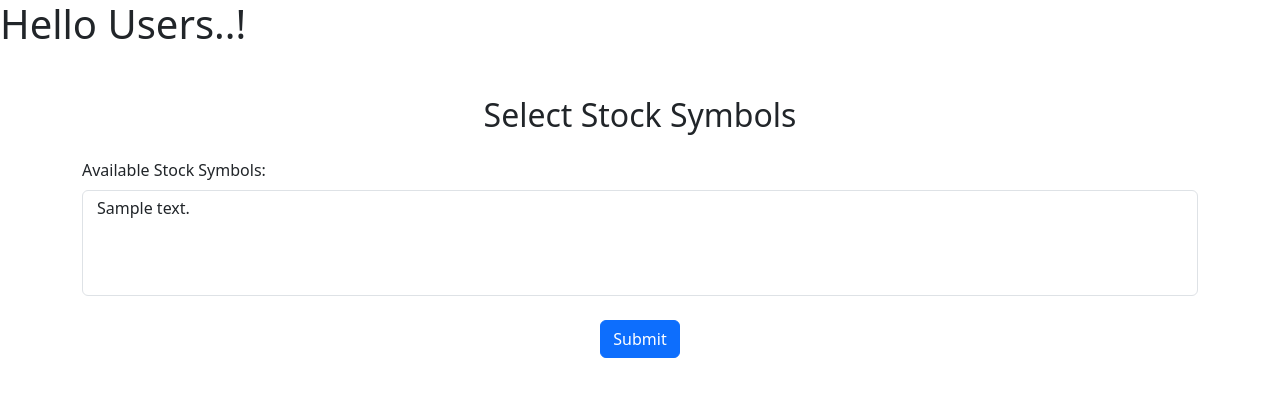
After one commit to khatrikajal/Live-Stock-Notifier, a Django app: template backend/templates/select_symbols.html in a window 1280 px wide. The commit adds this page. Shown: the top 397 px of the page. Run offline with Django 5.2, Linux system fonts and the light colour scheme; the template is opened without the code that fills it: most values are stand-ins (such as "Sample title", 1, 10 or a date in 2020).

Commit message:
selecting stock symbols

```diff
--- a/backend/live_stock_app/urls.py
+++ b/backend/live_stock_app/urls.py
@@ -3,6 +3,7 @@ from . import views
 
 urlpatterns = [
     path('', views.home, name='home'),
+    path('select_stock/', views.select_symbols, name='select_symbols'),
     path('stock_data/', views.fetch_stock_data, name='stock_data'),
 
 ]
--- a/backend/templates/base.html
+++ b/backend/templates/base.html
@@ -5,6 +5,14 @@
     <meta charset="UTF-8">
     <meta name="viewport" content="width=device-width, initial-scale=1.0">
     <title>Test App</title>
+
+    <!-- Bootstrap CSS -->
+    <link href="https://cdn.jsdelivr.net/npm/bootstrap@5.3.0/dist/css/bootstrap.min.css" rel="stylesheet">
+
+    <!-- Bootstrap Select CSS -->
+    <link href="https://cdnjs.cloudflare.com/ajax/libs/bootstrap-select/1.13.18/css/bootstrap-select.min.css"
+        rel="stylesheet">
+
 </head>
 
 <body>
@@ -13,7 +21,14 @@
 
 
     {% endblock %}
+    <!-- jQuery (Required for Bootstrap Select) -->
+    <script src="https://code.jquery.com/jquery-3.6.0.min.js"></script>
 
+    <!-- Bootstrap JS -->
+    <script src="https://cdn.jsdelivr.net/npm/bootstrap@5.3.0/dist/js/bootstrap.bundle.min.js"></script>
+
+    <!-- Bootstrap Select JS -->
+    <script src="https://cdnjs.cloudflare.com/ajax/libs/bootstrap-select/1.13.18/js/bootstrap-select.min.js"></script>
 </body>
 
 </html>
--- /dev/null
+++ b/backend/templates/select_symbols.html
@@ -0,0 +1,42 @@
+{% extends "base.html" %}
+
+{% block content %}
+<div class="container my-5">
+    <h2 class="text-center mb-4">Select Stock Symbols</h2>
+    <form method="post">
+        {% csrf_token %}
+        <div class="form-group">
+            <label for="stockSymbols" class="form-label">Available Stock Symbols:</label>
+            <select class="form-select" id="stockSymbols" name="stock_symbols" multiple data-live-search="true">
+                {% if stock_symbols %}
+                {% for symbol in stock_symbols %}
+                <option value="{{ symbol.symbol }}">{{ symbol.description }}</option>
+                {% endfor %}
+                {% else %}
+                <option disabled>No symbols available</option>
+                {% endif %}
+            </select>
+        </div>
+        <div class="text-center mt-4">
+            <button type="submit" class="btn btn-primary">Submit</button>
+        </div>
+    </form>
+
+    {% if error %}
+    <div class="alert alert-danger mt-4 text-center">
+        {{ error }}
+    </div>
+    {% endif %}
+</div>
+
+<script>
+    $(document).ready(function () {
+        $('#stockSymbols').selectpicker({
+            liveSearch: true,
+            style: 'btn-light',
+            size: 5 // Number of items displayed before scrolling
+        });
+    });
+</script>
+
+{% endblock %}
```
Also changed, not shown: backend/live_stock_app/views.py (+24 -2 lines).
